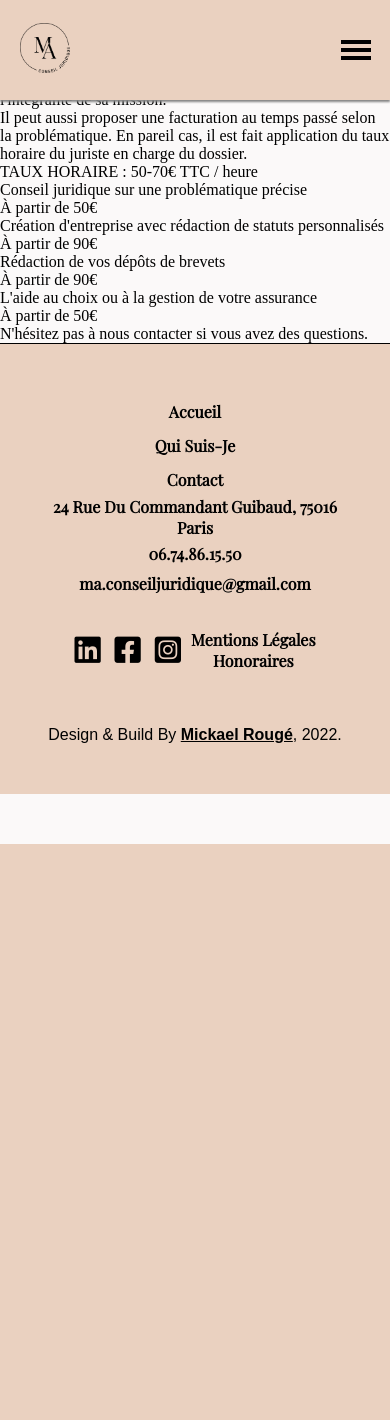
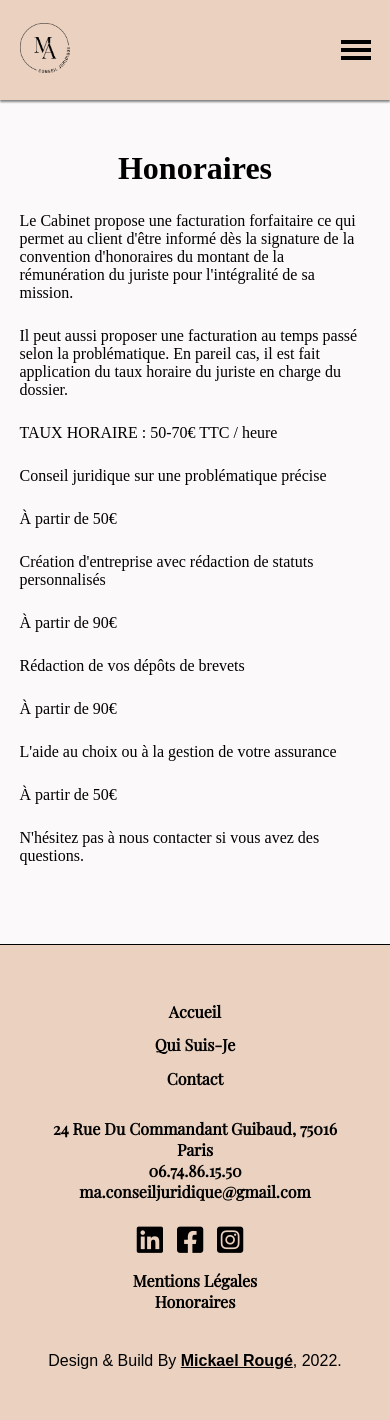
Before and after one commit to Micka0675/Marion-Andorra-Juriste, a PHP site: page /pages/honoraires.html in a window 390 px wide. Before the commit the page ends 844 px from the top, so only its background shows below. Run offline with PHP 8.4, Linux system fonts and the light colour scheme; some libraries are stand-ins or nearby versions.

Commit message:
Add files via upload

```diff
--- a/css/style.css
+++ b/css/style.css
@@ -49,6 +49,10 @@
     color: black;
     background-color: #f6f3f2;
     border: solid black 2px;
+}
+
+strong{
+    font-weight: 900;
 }
 
 .light-button{
@@ -693,8 +697,9 @@
 .bloc-image-bio{
     width: 100%;
     height: 50%;
-    background-image: url('../assets/img/images/droit-juriste.webp');
-    background-size: cover;
+    background-image: url('../assets/img/images/id-marion.jpg');
+    background-color: var(--light-color);
+    background-size:auto;
     background-position: center;
     background-repeat: no-repeat;
     position: relative;
@@ -795,6 +800,7 @@
     flex-direction: column;
     justify-content: space-between;
     align-items: center;
+    font-weight: 600;
 }
 
 .text-zone-container h2{
@@ -843,13 +849,29 @@
     margin-bottom: 50px;
 }
 
+/* mentions legales */
+.wrapper-mentions{
+    width: 90%;
+    min-height: calc(100vh - 100px);
+    margin-top: 100px;
+    padding: 50px;
+}
+
+.wrapper-mentions h1, .wrapper-mentions h2{
+    margin-bottom: 25px;
+    text-align: center;
+}
+
+.wrapper-mentions p{
+    margin-bottom: 25px;
+}
 
 /* footer */
 
 footer{
     background-color: var(--footer-color);
     width: 100%;
-    height:250px;
+    height:auto;
     /* box-shadow: 2px 0px 0px 2px rgb(132, 132, 132); */
     display: flex;
     flex-direction: column;
@@ -921,8 +943,17 @@
     width: 30%;
     height: 100%;
     display: flex;
-    justify-content: flex-end;
-    align-items: flex-start;
+    flex-direction: column;
+    justify-content: flex-start;
+    align-items: flex-end;
+}
+
+.social-icons{
+    margin-bottom: 5px;
+}
+
+.links-mentions{
+    text-align: right;
 }
 
 .social i{
@@ -1207,6 +1238,10 @@
     .body-alt-list{
         width: 1650px;
     }
+
+    .circle-loading{
+        display: none;
+    }
 }
 
 @media screen and (max-width : 1557px){
@@ -1373,6 +1408,58 @@
         padding-bottom: 25px;
         flex-direction: column;
         align-items: center;
+    }
+
+    .main-footer{
+        flex-direction: column;
+        justify-content: space-evenly;
+        align-items: center;
+        height: 90%;
+        text-align: center;
+    }
+
+    .adress{
+        order: 1;
+        margin-bottom: 15px;
+        min-height: 100px;
+        width: 40%;
+    }
+
+    .adress ul{
+        display: flex;
+        flex-direction: column;
+        justify-content: space-between;
+        align-items: center;
+        width: 100%;
+    }
+
+    .adress li{
+        justify-content: center;
+        width: 100%;
+        height: auto;
+    }
+
+    .nav-footer{
+        order:0;
+        width: 100%;
+        margin-bottom: 15px;
+        height: 100px;
+    }
+
+    .social{
+        align-items: center;
+        order: 2;
+        margin-bottom: 15px;
+        justify-content: space-evenly;
+    }
+
+    .social-icons{
+        width: 200px;
+        margin-bottom: 15px;
+    }
+
+    .links-mentions{
+        text-align: center;
     }
 }
 
@@ -1550,7 +1637,8 @@
         justify-content: center;
         align-items: center;
         z-index: 5;
-        box-shadow: 0px 2px 2px 0px black;
+        box-shadow: 0px 1px 1px 0px black;
+        font-family: 'Noto Sans', sans-serif;
     }
 
     .burger-line{
@@ -1705,6 +1793,11 @@
         order: 0;
     }
 
+    .bloc-image-bio{
+        order: 0;
+        background-size: 100px;
+    }
+
     .bio{
         flex-direction: column;
         height: 1250px;
@@ -1713,6 +1806,7 @@
     .biography{
         width: 100%;
         height: 70%;
+
     }
 
     .illustration{
@@ -1739,7 +1833,7 @@
     footer{
         box-shadow: none;
         border-top: 1px solid black;
-        height: 400px;
+        height: auto;
         /* display: flex;
         justify-content: center;
         align-items: center; */
@@ -1749,7 +1843,7 @@
         flex-direction: column;
         justify-content: space-evenly;
         align-items: center;
-        height: 90%;
+        height: 100%;
         text-align: center;
     }
 
@@ -1779,6 +1873,7 @@
     }
 
     .social{
+        width: 60%;
         align-items: center;
         justify-content: center;
         order: 2;
@@ -1789,7 +1884,7 @@
     }
 }
 
-@media screen and (max-width : 282px){
+@media screen and (max-width : 285px){
 
     .biography{
         height: auto;
@@ -1898,6 +1993,12 @@
     }
 }
 
+@media screen and (max-height : 1050px){
+    .circle-loading{
+        display: none;
+    }
+}
+
 @media screen and (max-height : 850px){
     .header-main h1, .header-main-2 h1{
         top:35%;
```
